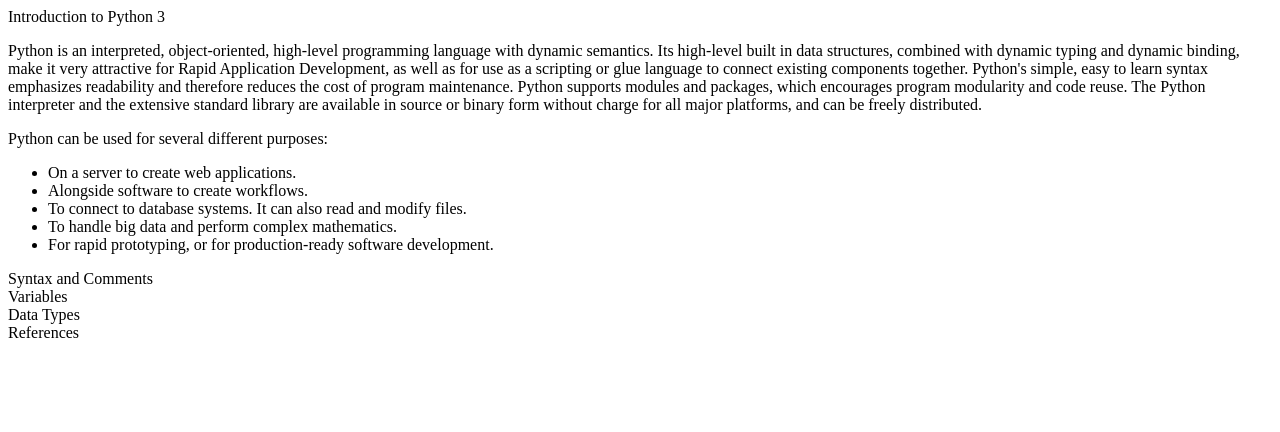
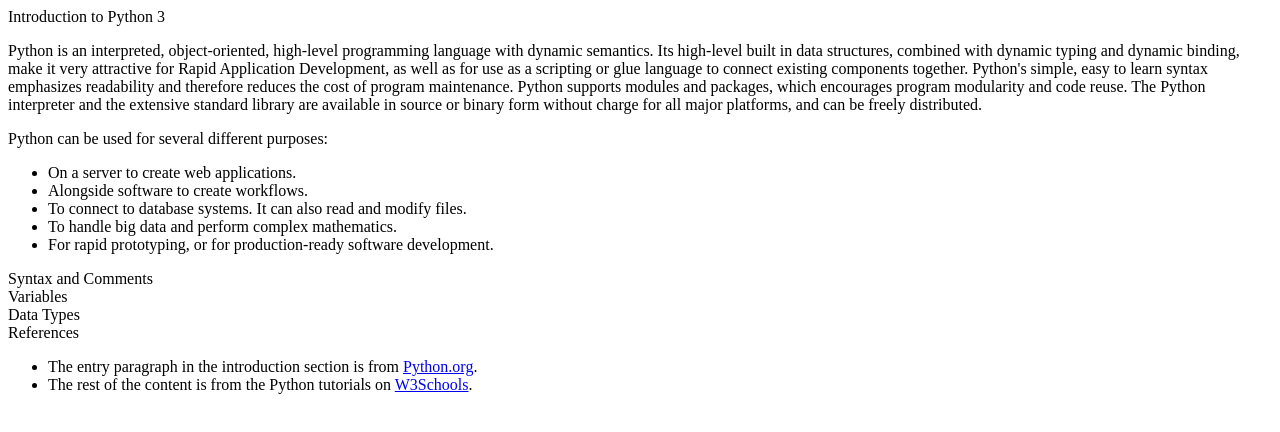
Before and after one commit to MRodriguez-M/Technical-Documentation-Page, a plain HTML site: page index.html in a window 1280 px wide. Drawn offline with Linux system fonts and the light colour scheme.

Commit message:
Added links to "References" section

```diff
--- a/index.html
+++ b/index.html
@@ -21,11 +21,15 @@
             <section class="main-section" id="Variables">
                 <header>Variables</header>
             </section>
-            <section class="main-section" id="Data Types">
+            <section class="main-section" id="Data_Types">
                 <header>Data Types</header>
             </section>
             <section class="main-section" id="References">
                 <header>References</header>
+                <ul>
+                    <li>The entry paragraph in the introduction section is from <a href="https://www.python.org/doc/essays/blurb/">Python.org</a>.</li>
+                    <li>The rest of the content is from the Python tutorials on <a href="https://www.w3schools.com/python/default.asp">W3Schools</a>.</li>
+                </ul>
             </section>
         </main>
     </body>
```
